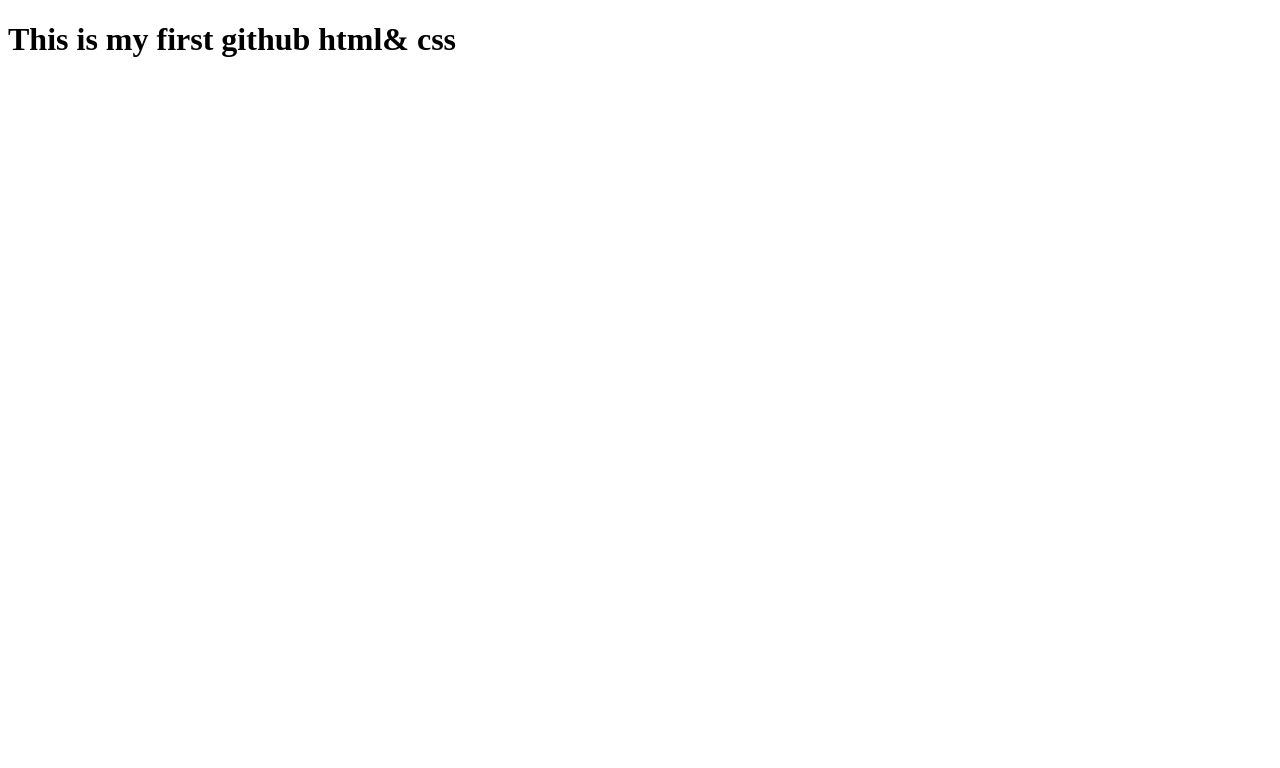
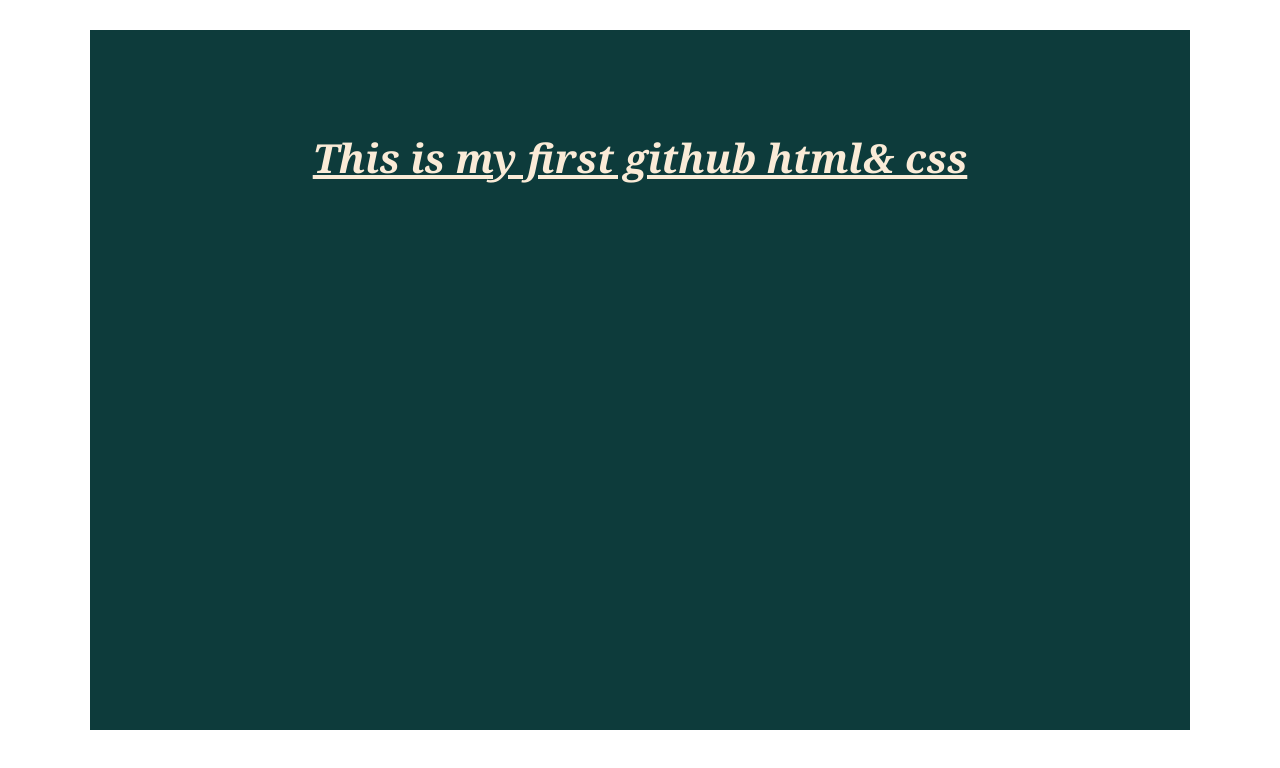
Before and after one commit to kFarzana04/html-css-github, a plain HTML site: page index.html in a window 1280 px wide. Drawn offline with Linux system fonts and the light colour scheme.

Commit message:
create section with an heading

```diff
--- a/index.html
+++ b/index.html
@@ -8,6 +8,8 @@
     <link rel="shortcut icon" href="https://img.icons8.com/fluency/80/goal.png" type="image/x-icon">
 </head>
 <body>
-    <h1>This is my first github html& css</h1>
+    <div id="heading-parent">
+        <h1>This is my first github html& css</h1>
+    </div>
 </body>
 </html>
--- a/style/style.css
+++ b/style/style.css
@@ -0,0 +1,22 @@
+* {
+    margin: 0;
+    padding: 0%;
+}
+h1 {
+    color: antiquewhite;
+    font-style: italic;
+    font-weight: bold;
+    text-align: center;
+    text-decoration: underline;
+    font-size: 40px;
+    font-family: Georgia, 'Times New Roman', Times, serif;
+}
+
+#heading-parent {
+    background-color: rgb(13, 59, 59);
+    height: 500px;
+    width: 1100px;
+    padding: 100px 0px;
+    margin: 30px auto;
+
+}
```
